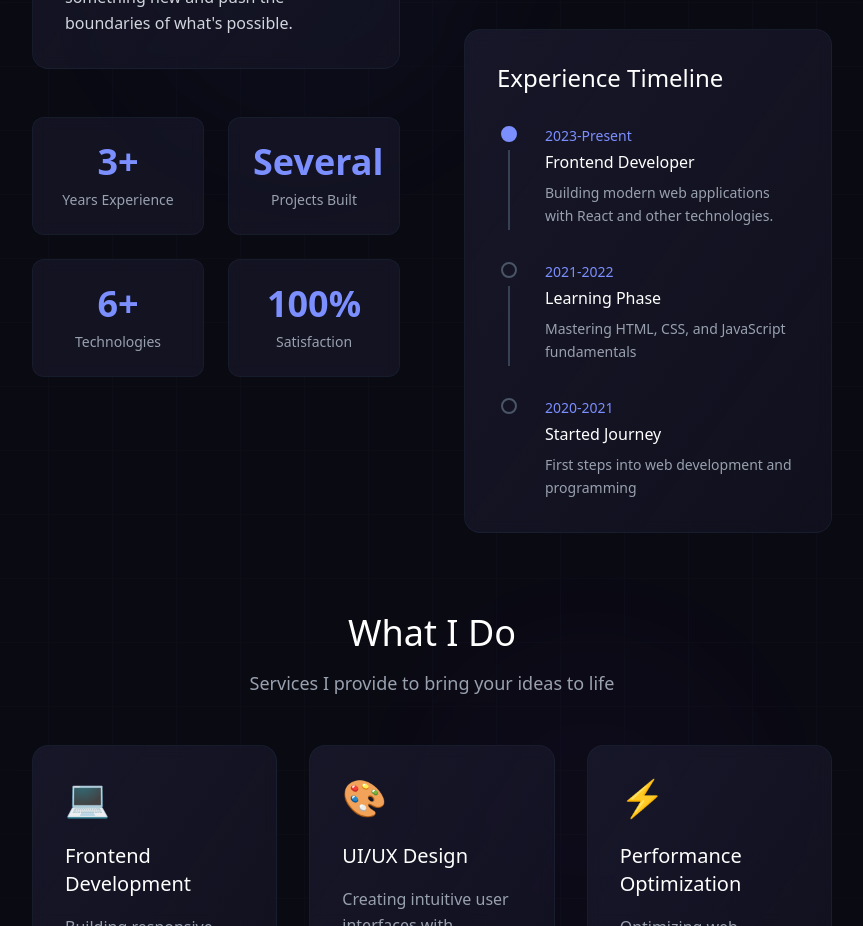
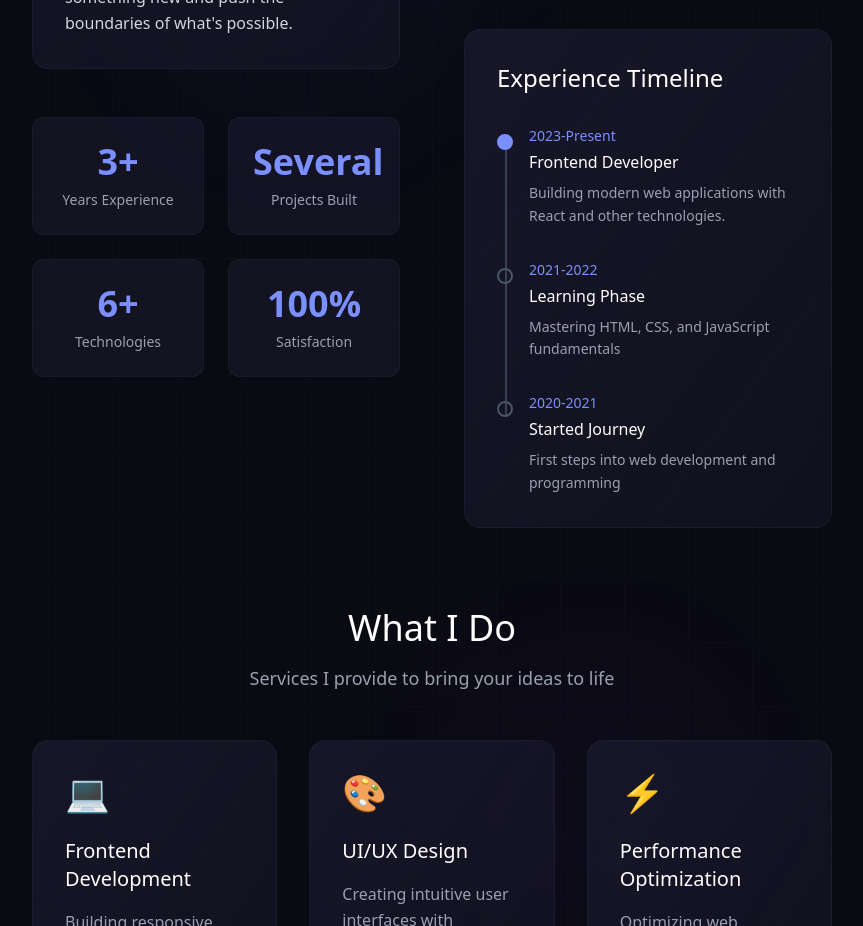
Before and after one commit to justifyman/justify, a React (Vite) app: page / in a window 1280 px wide. Shown: the part 1840-2766 px from the top of the page, without its empty margins (208-1071 px from the left). Built offline with nearby package versions, Linux system fonts and the light colour scheme.

Commit message:
Fix timeline layout and alignment issues

```diff
--- a/src/components/About.tsx
+++ b/src/components/About.tsx
@@ -136,20 +136,25 @@ const About: FC = () => {
               {/* Experience Timeline */}
               <div className="bg-gradient-to-br from-[#1a1a2e]/80 to-[#1a1a2e]/40 backdrop-blur-sm p-8 rounded-2xl border border-gray-800/50">
                 <h3 className="text-2xl font-medium text-white mb-8">Experience Timeline</h3>
-                <div className="space-y-8">
+                <div className="relative">
                   {experiences.map((exp, index) => (
-                    <div key={index} className="flex gap-6 group">
-                      <div className="flex flex-col items-center flex-shrink-0 w-6">
+                    <div key={index} className="relative pl-8 pb-8 last:pb-0 group">
+                      {/* Timeline line */}
+                      {index < experiences.length - 1 && (
+                        <div className="absolute left-2 top-6 w-0.5 h-full bg-gray-700"></div>
+                      )}
+
+                      {/* Timeline dot */}
+                      <div className="absolute left-0 top-2">
                         <div className={`w-4 h-4 rounded-full border-2 ${
                           exp.highlight
                             ? 'bg-[#7c8fff] border-[#7c8fff]'
                             : 'bg-transparent border-gray-600'
                         } group-hover:scale-125 transition-transform duration-300`}></div>
-                        {index < experiences.length - 1 && (
-                          <div className="w-0.5 h-20 bg-gray-700 mt-2"></div>
-                        )}
                       </div>
-                      <div className="flex-1 min-w-0">
+
+                      {/* Content */}
+                      <div>
                         <div className="text-[#7c8fff] text-sm font-medium mb-1">{exp.year}</div>
                         <h4 className="text-white font-medium mb-2">{exp.title}</h4>
                         <p className="text-gray-400 text-sm leading-relaxed">{exp.description}</p>
```
